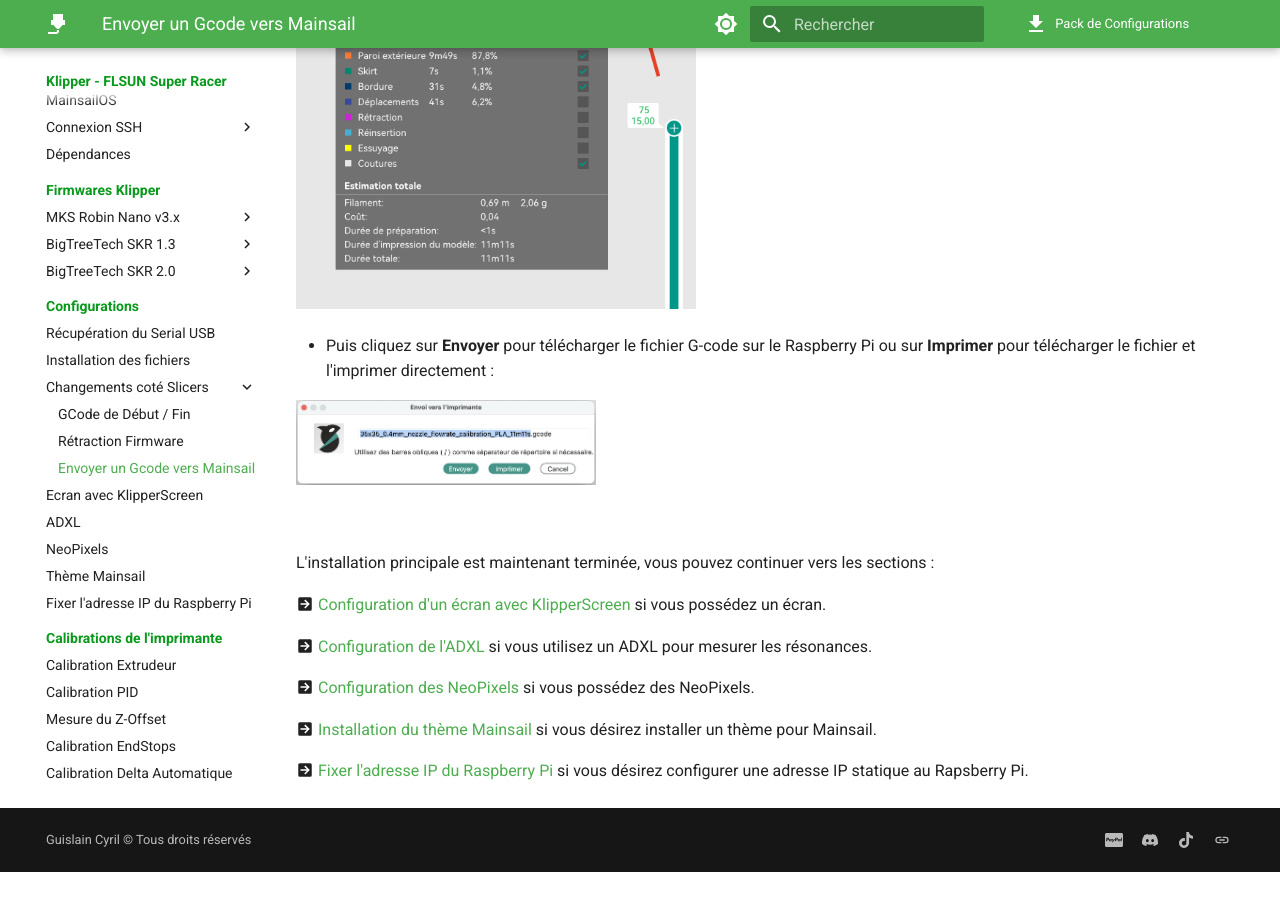
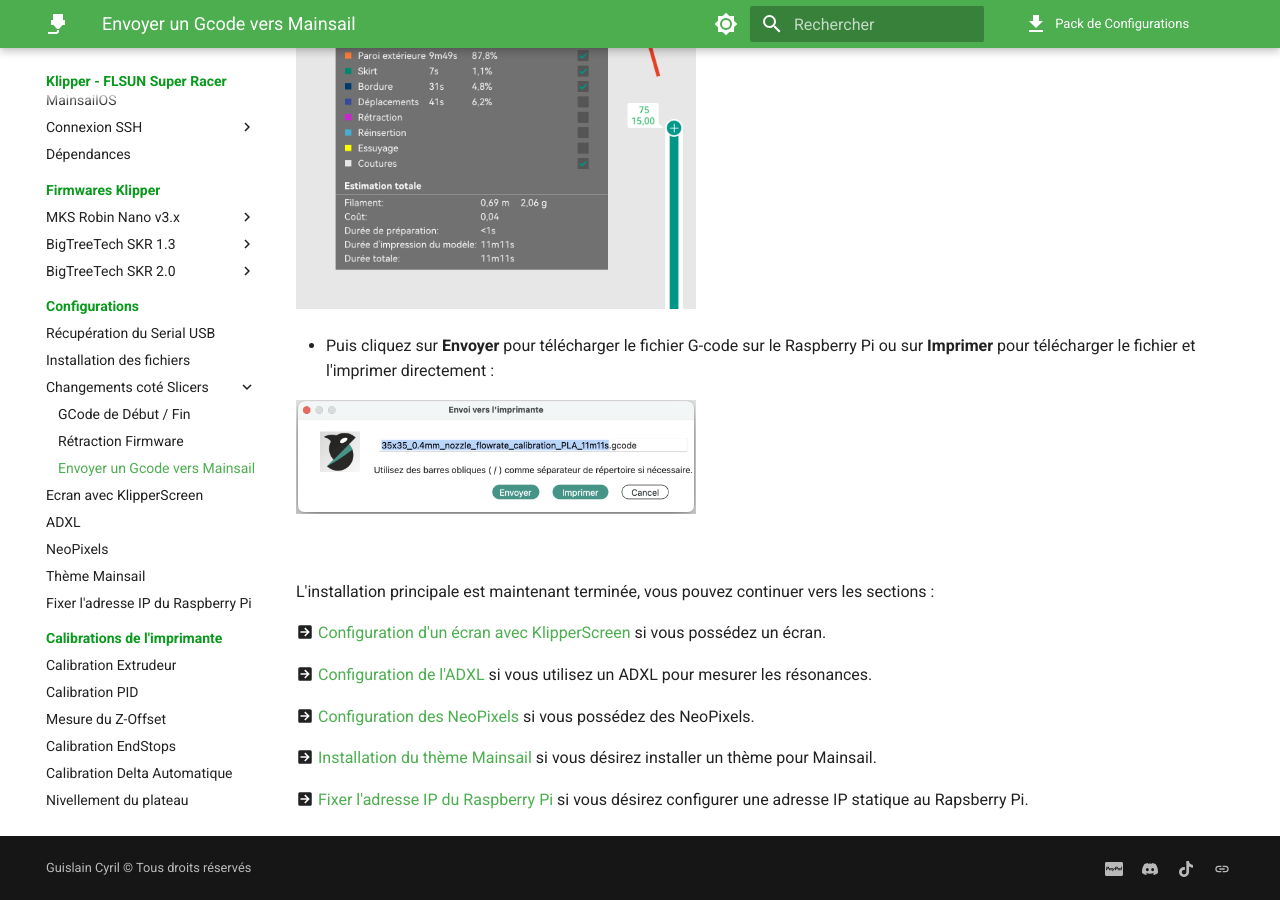
Before and after one commit to Guilouz/Klipper-Flsun-Super-Racer, an MkDocs documentation site: the page built from docs/configurations/envoi-gcode-mainsail.md, in a window 1280 px wide and 900 px high, scrolled down 5600 px. Built offline with MkDocs 1.6.1 and Material for MkDocs 9.7.7, drawn with Linux system fonts in a browser that asks for light colours; emoji names are drawn with the system emoji font; comment, search, counter and statistics services are not loaded; before the commit the page ends 6472 px from its top, so only the background shows below that.

Commit message:
Update envoi-gcode-mainsail.md

```diff
--- a/docs/configurations/envoi-gcode-mainsail.md
+++ b/docs/configurations/envoi-gcode-mainsail.md
@@ -82,7 +82,7 @@
 
 - Puis cliquez sur **Envoyer** pour télécharger le fichier G-code sur le Raspberry Pi ou sur **Imprimer** pour télécharger le fichier et l'imprimer directement :
 
-![Connexion OrcaSlicer](../assets/img/configurations/orcaslicer-connection-4.png){ width="300" }
+![Connexion OrcaSlicer](../assets/img/configurations/orcaslicer-connection-4.png){ width="400" }
 
 <br />
 
```
